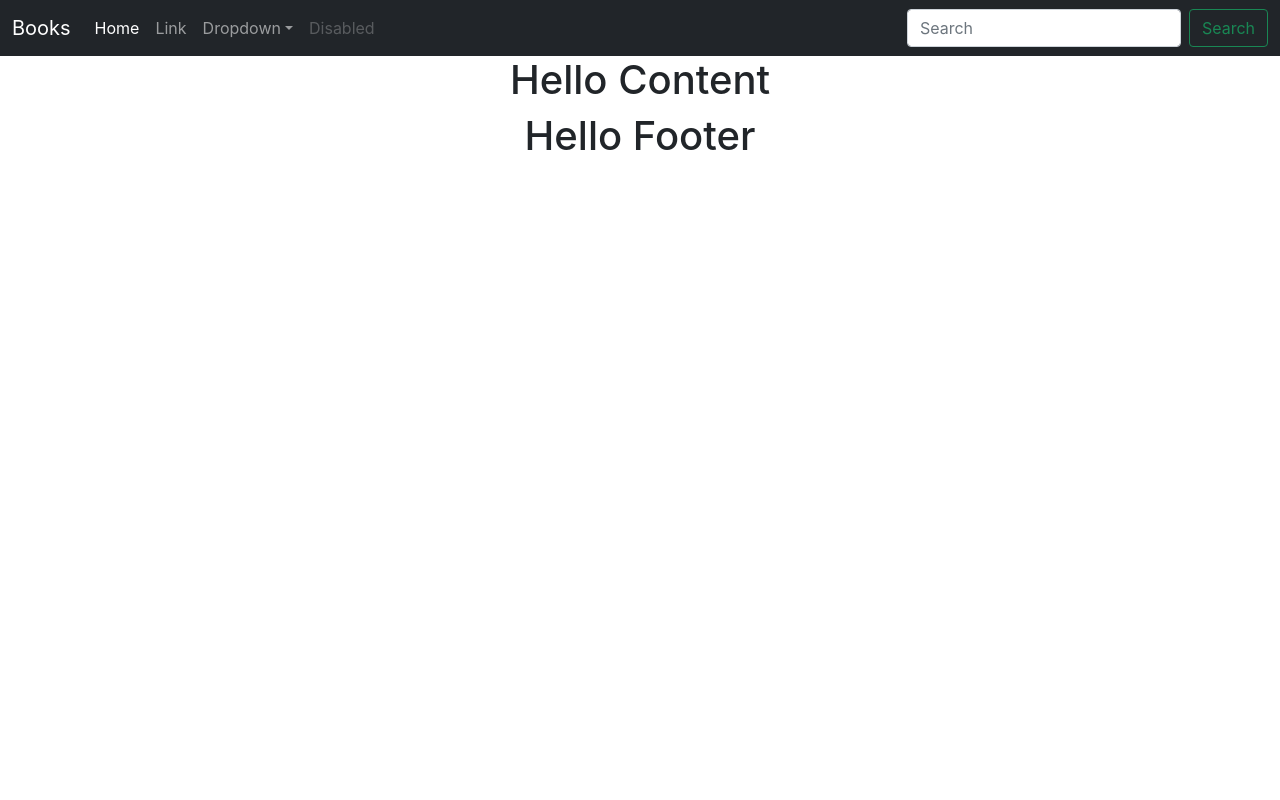
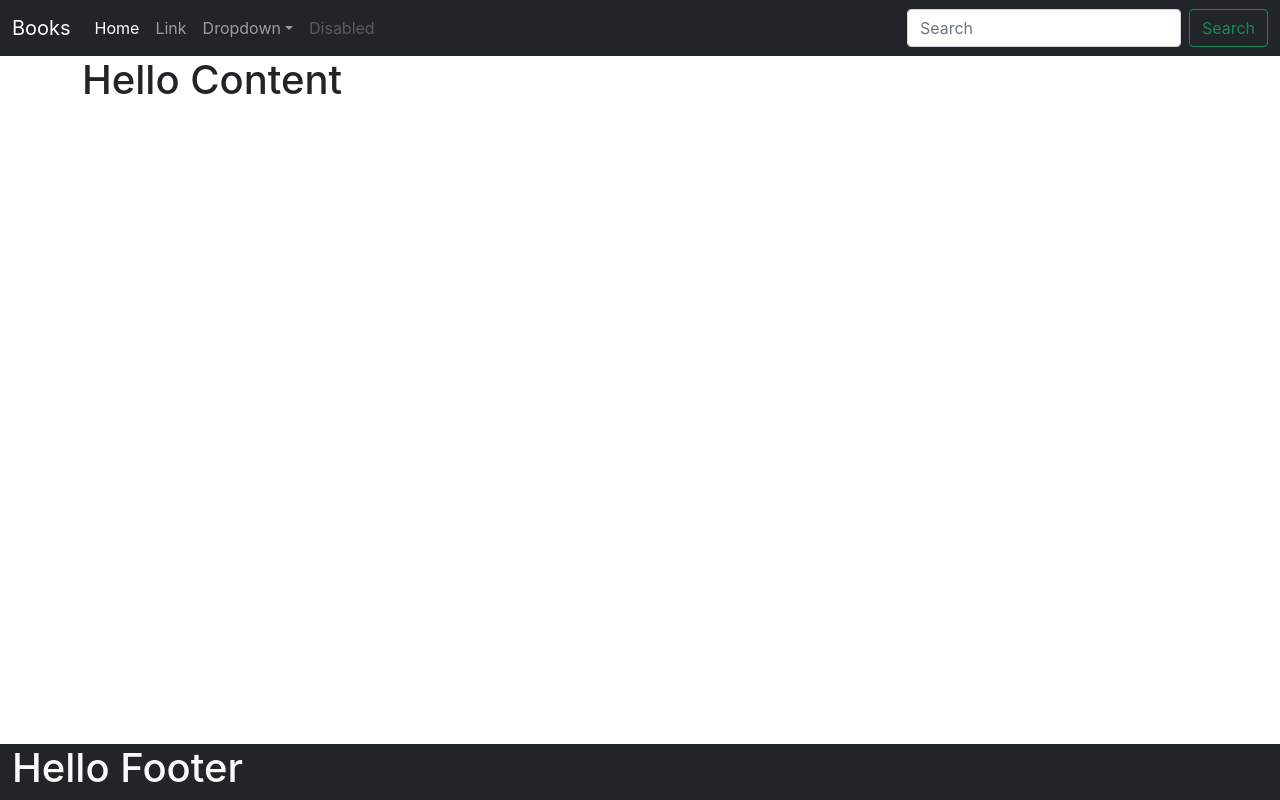
Before and after one commit to juanihno/BookSampleProject, a React (Create React App) app: page / in a window 1280 px wide. Built offline with nearby package versions, Linux system fonts and the light colour scheme.

Commit message:
added footer and grid

```diff
--- a/src/App.css
+++ b/src/App.css
@@ -1,38 +1,5 @@
 .App {
-  text-align: center;
+  min-height: 100vh;
+  display: grid;
+  grid-template-rows: auto 1fr auto;
 }
-
-.App-logo {
-  height: 40vmin;
-  pointer-events: none;
-}
-
-@media (prefers-reduced-motion: no-preference) {
-  .App-logo {
-    animation: App-logo-spin infinite 20s linear;
-  }
-}
-
-.App-header {
-  background-color: #282c34;
-  min-height: 100vh;
-  display: flex;
-  flex-direction: column;
-  align-items: center;
-  justify-content: center;
-  font-size: calc(10px + 2vmin);
-  color: white;
-}
-
-.App-link {
-  color: #61dafb;
-}
-
-@keyframes App-logo-spin {
-  from {
-    transform: rotate(0deg);
-  }
-  to {
-    transform: rotate(360deg);
-  }
-}
--- a/src/Components/Footer.js
+++ b/src/Components/Footer.js
@@ -1,7 +1,7 @@
 export function Footer( props ) {
   return(
-    <footer className="footer">
-      <div className="container-fluid">
+    <footer className="footer bg-dark">
+      <div className="container-fluid text-light">
         <h1>Hello Footer</h1>
       </div>
     </footer>
```
